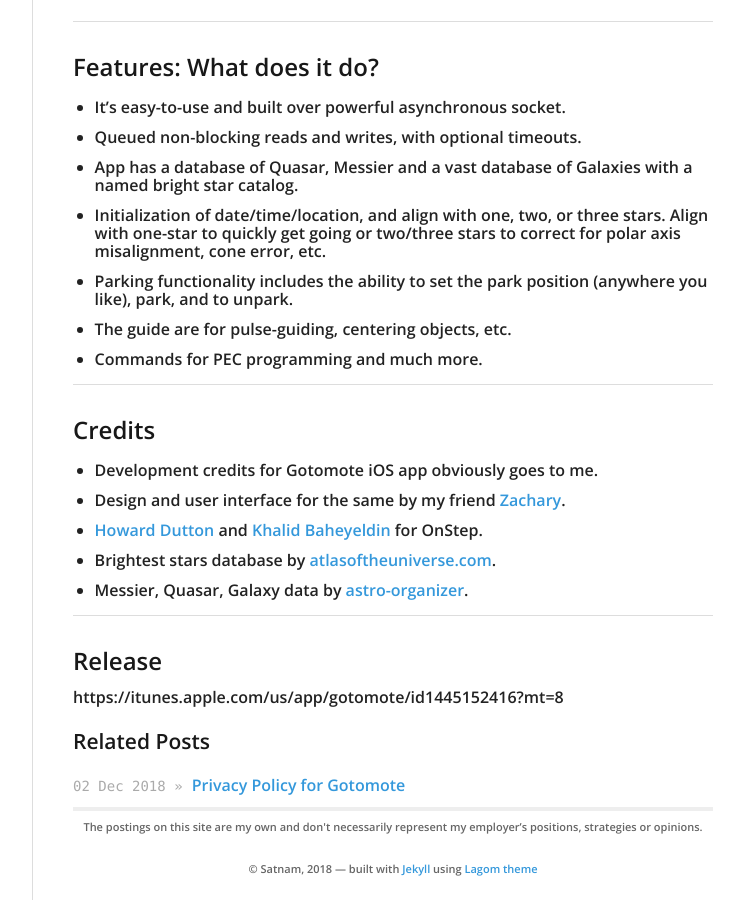
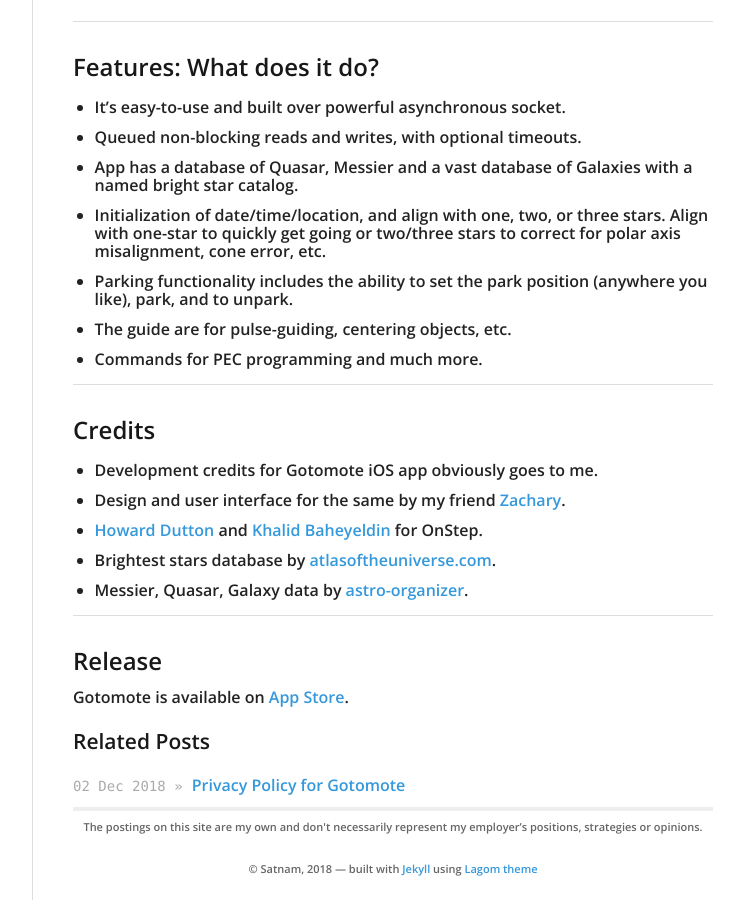
Before and after one commit to 29satnam/29satnam.github.io, a Jekyll site: the page built from _posts/2018-12-02-Gotomote-iOS-release.md, in a window 1280 px wide and 900 px high, scrolled down 574 px. Shown: the whole window, without its empty margins (378-1122 px from the left). Built offline with Jekyll 4.4.1, drawn with Linux system fonts in a browser that asks for light colours.

Commit message:
add link

```diff
--- a/_posts/2018-12-02-Gotomote-iOS-release.md
+++ b/_posts/2018-12-02-Gotomote-iOS-release.md
@@ -43,4 +43,4 @@ Gotomote app can connect to OnStep over IP. It communicates to a &#8217;Serial P
 
 ## Release
 
-https://itunes.apple.com/us/app/gotomote/id1445152416?mt=8
+Gotomote is available on <a href="https://itunes.apple.com/us/app/gotomote/id1445152416?mt=8">App Store</a>.
```
